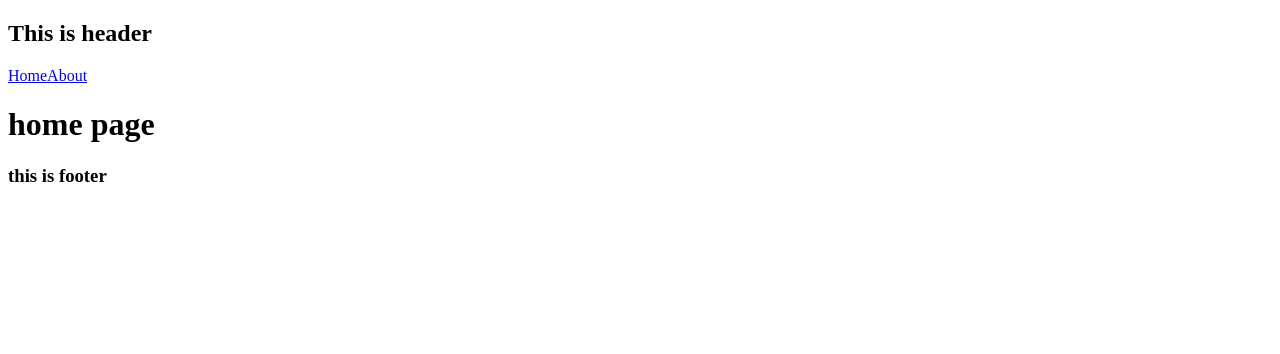
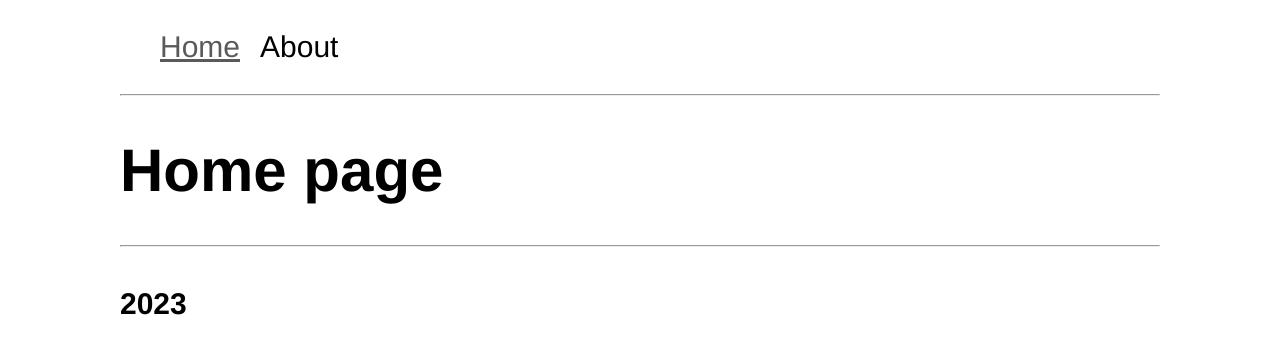
Before and after one commit to te1epuz/react-rss, a React (Vite) app: page / in a window 1280 px wide. Shown: the top 354 px of the page. Built offline with nearby package versions, Linux system fonts and the light colour scheme.

Commit message:
feat: add basic styles and navigation decorations

```diff
--- a/index.html
+++ b/index.html
@@ -4,7 +4,7 @@
     <meta charset="UTF-8" />
     <link rel="icon" type="image/svg+xml" href="/vite.svg" />
     <meta name="viewport" content="width=device-width, initial-scale=1.0" />
-    <title>Vite + React + TS</title>
+    <title>RSS React task</title>
   </head>
   <body>
     <div id="root"></div>
--- a/package.json
+++ b/package.json
@@ -36,6 +36,7 @@
     "jsdom": "^21.1.1",
     "lint-staged": "^12.4.1",
     "prettier": "^2.6.2",
+    "sass": "^1.59.3",
     "typescript": "^4.9.3",
     "vite": "^4.1.0",
     "vitest": "^0.29.3"
--- /dev/null
+++ b/src/App.scss
@@ -0,0 +1,7 @@
+body {
+  margin: 0 auto;
+  padding: 0;
+  max-width: 1040px;
+  font-family: 'Helvetica Neue', Helvetica, Arial, sans-serif;
+  font-size: 30px;
+}
--- a/src/App.tsx
+++ b/src/App.tsx
@@ -4,6 +4,7 @@ import Layout from './components/Layout';
 import About from './pages/About';
 import Home from './pages/Home';
 import NotFound from './pages/NotFound';
+import './App.scss';
 
 class App extends React.Component {
   render() {
--- a/src/components/Footer.tsx
+++ b/src/components/Footer.tsx
@@ -4,7 +4,8 @@ class Footer extends React.Component {
   render() {
     return (
       <footer>
-        <h3>this is footer</h3>
+        <hr />
+        <h4>2023</h4>
       </footer>
     );
   }
--- /dev/null
+++ b/src/components/Header.scss
@@ -0,0 +1,17 @@
+.navbar {
+  list-style: none;
+  display: flex;
+  gap: 20px;
+  a {
+    text-decoration: none;
+    color: black;
+    transition: 0.2s;
+  }
+  .active {
+    color: rgb(90, 90, 90);
+    text-decoration: underline;
+  }
+  :hover {
+    opacity: 0.8;
+  }
+}
--- a/src/components/Header.tsx
+++ b/src/components/Header.tsx
@@ -1,14 +1,21 @@
 import React from 'react';
 import { NavLink } from 'react-router-dom';
+import './Header.scss';
 
 class Header extends React.Component {
   render() {
     return (
       <header>
-        <h2>This is header</h2>
         <nav>
-          <NavLink to="/">Home</NavLink>
-          <NavLink to="/about">About</NavLink>
+          <ul className="navbar">
+            <li>
+              <NavLink to="/">Home</NavLink>
+            </li>
+            <li>
+              <NavLink to="/about">About</NavLink>
+            </li>
+          </ul>
+          <hr />
         </nav>
       </header>
     );
--- a/src/pages/Home.tsx
+++ b/src/pages/Home.tsx
@@ -4,7 +4,7 @@ class Home extends React.Component {
   render() {
     return (
       <main>
-        <h1>home page</h1>
+        <h1>Home page</h1>
       </main>
     );
   }
```
Also changed, not shown: 1 other file (tests, documents, lock files or other folders).
